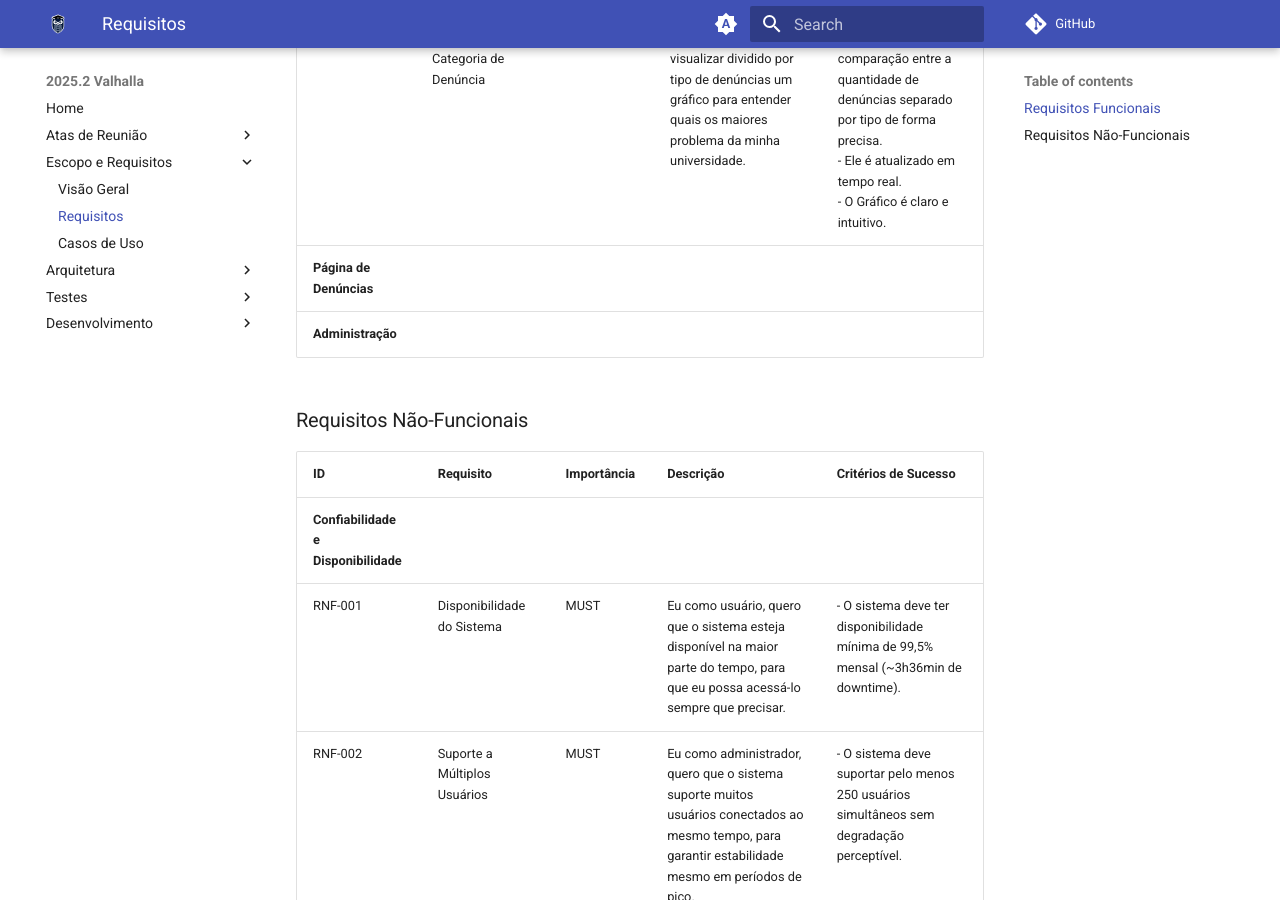
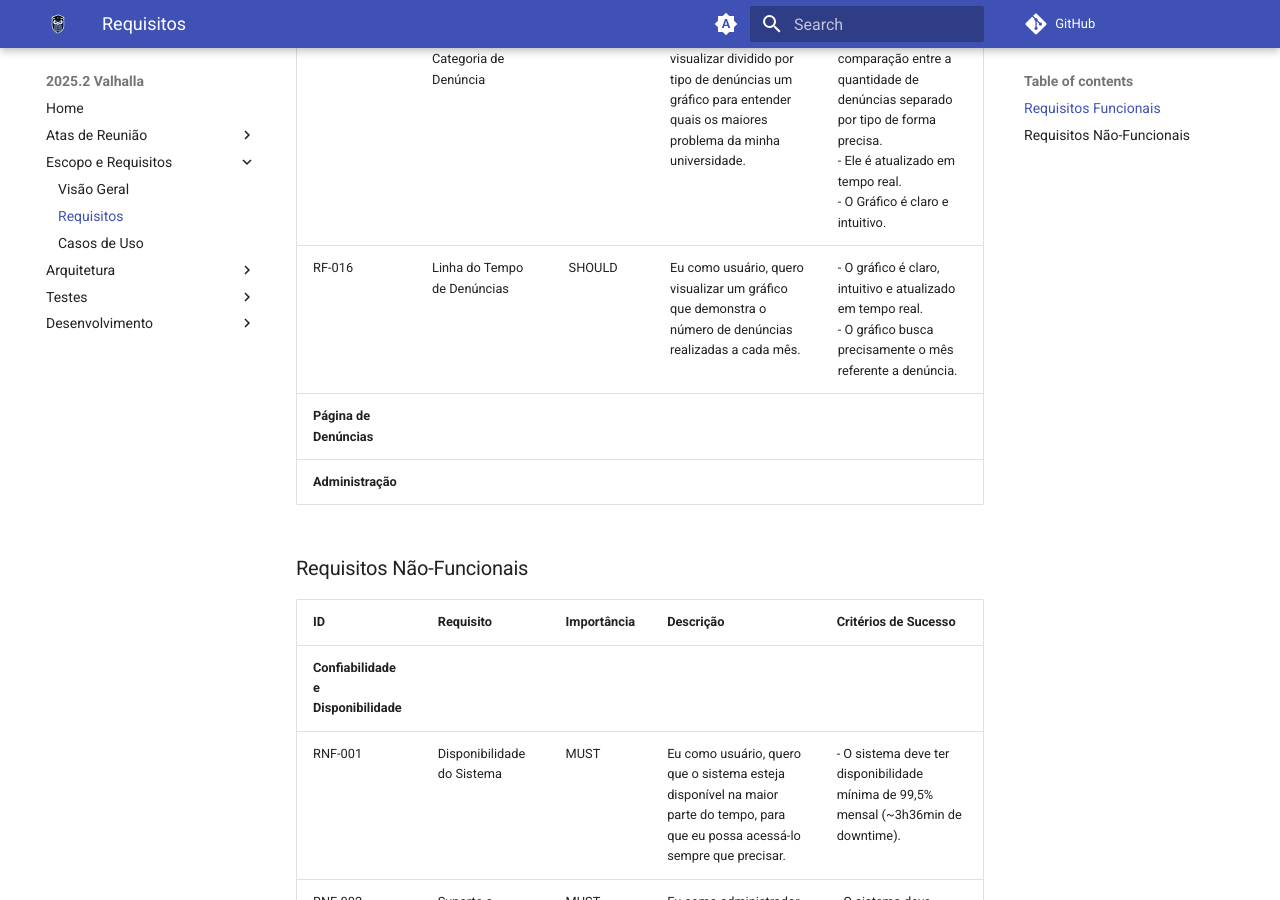
Before and after one commit to fga-eps-mds/2025.2-Valhalla-Docs, an MkDocs documentation site: the page built from docs/escopo-requisitos/Requisitos.md, in a window 1280 px wide and 900 px high, scrolled down 3772 px. Built offline with MkDocs 1.6.1 and Material for MkDocs 9.7.7, drawn with Linux system fonts in a browser that asks for light colours; comment, search, counter and statistics services are not loaded.

Commit message:
doc - preenche RF 016 da Página de Gráficos e Notícias
Co-authored-by: Devv-Antonio <Devv-Antonio@users.noreply.github.com>

```diff
--- a/docs/escopo-requisitos/Requisitos.md
+++ b/docs/escopo-requisitos/Requisitos.md
@@ -25,6 +25,7 @@ Esta tabela lista todos os requisitos do projeto, sua prioridade e descrição d
 | RF-014 | Encaminhamento Automático | COULD | Eu como usuário que fez uma denúncia, quero que após realizar minha denuncia apareça links de redirecionamento para o canal oficial de acordo com o tipo de denúncia. | - O link de acesso ao canal de denuncia e ao tutorial deve ser de acordo com o tipo de denúncia realizada.<br>- Os links devem estar claros e intuitivos após realizar a denúncia.<br>- Todos os redirecionamentos devem ser realizados em no máximo 2s. |
 | **Página de Gráficos e Notícias** | | | | |
 | RF-015 | Gráfico por Categoria de Denúncia | SHOULD | Eu como usuário, quero visualizar dividido por tipo de denúncias um gráfico para entender quais os maiores problema da minha universidade. | - O Gráfico mostra a comparação entre a quantidade de denúncias separado por tipo de forma precisa.<br>- Ele é atualizado em tempo real.<br>- O Gráfico é claro e intuitivo. |
+| RF-016 | Linha do Tempo de Denúncias | SHOULD | Eu como usuário, quero visualizar um gráfico que demonstra o número de denúncias realizadas a cada mês. | - O gráfico é claro, intuitivo e atualizado em tempo real.<br>- O gráfico busca precisamente o mês referente a denúncia. |
 | **Página de Denúncias** | | | | |
 | **Administração** | | | | |
 
```
